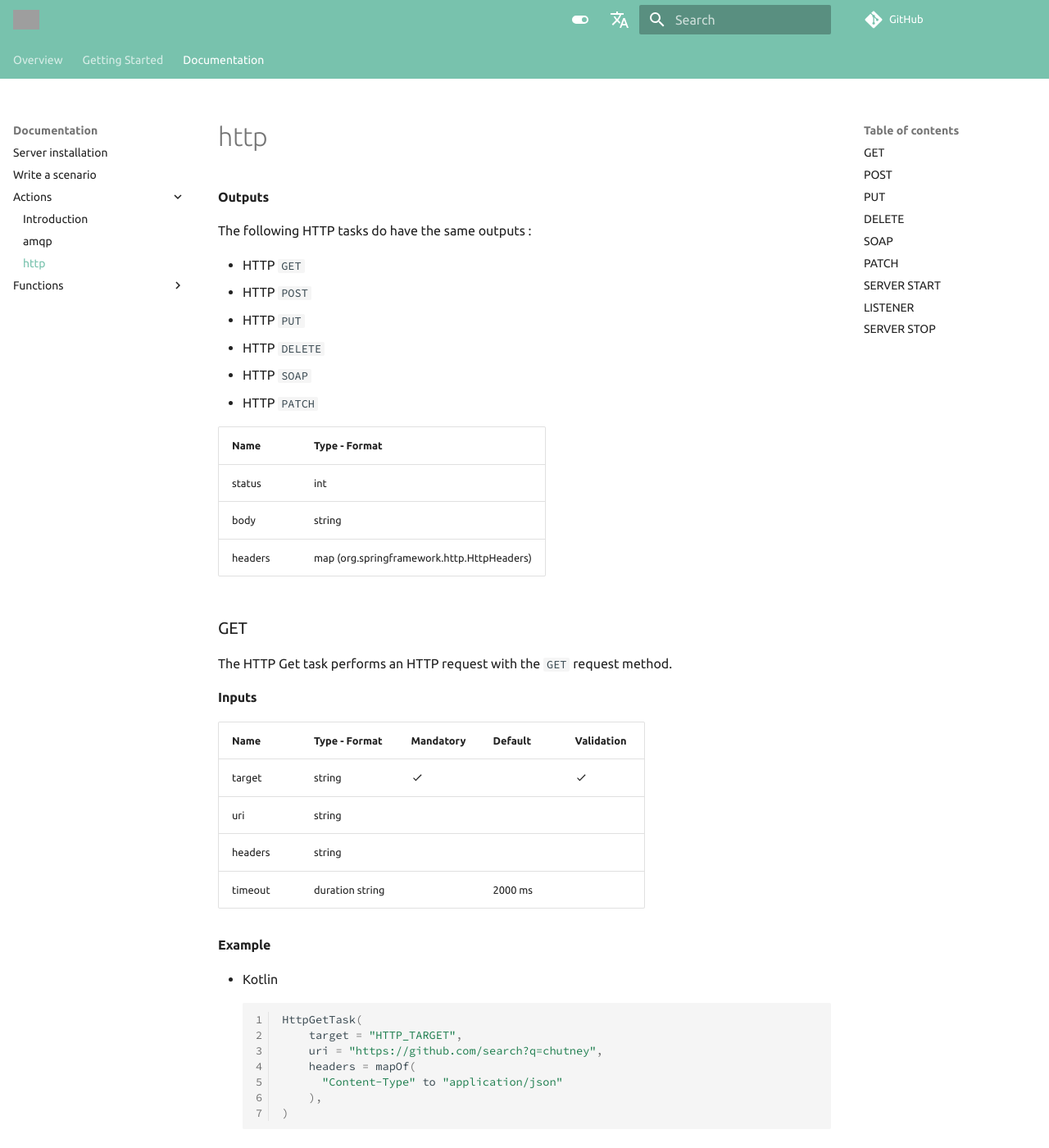
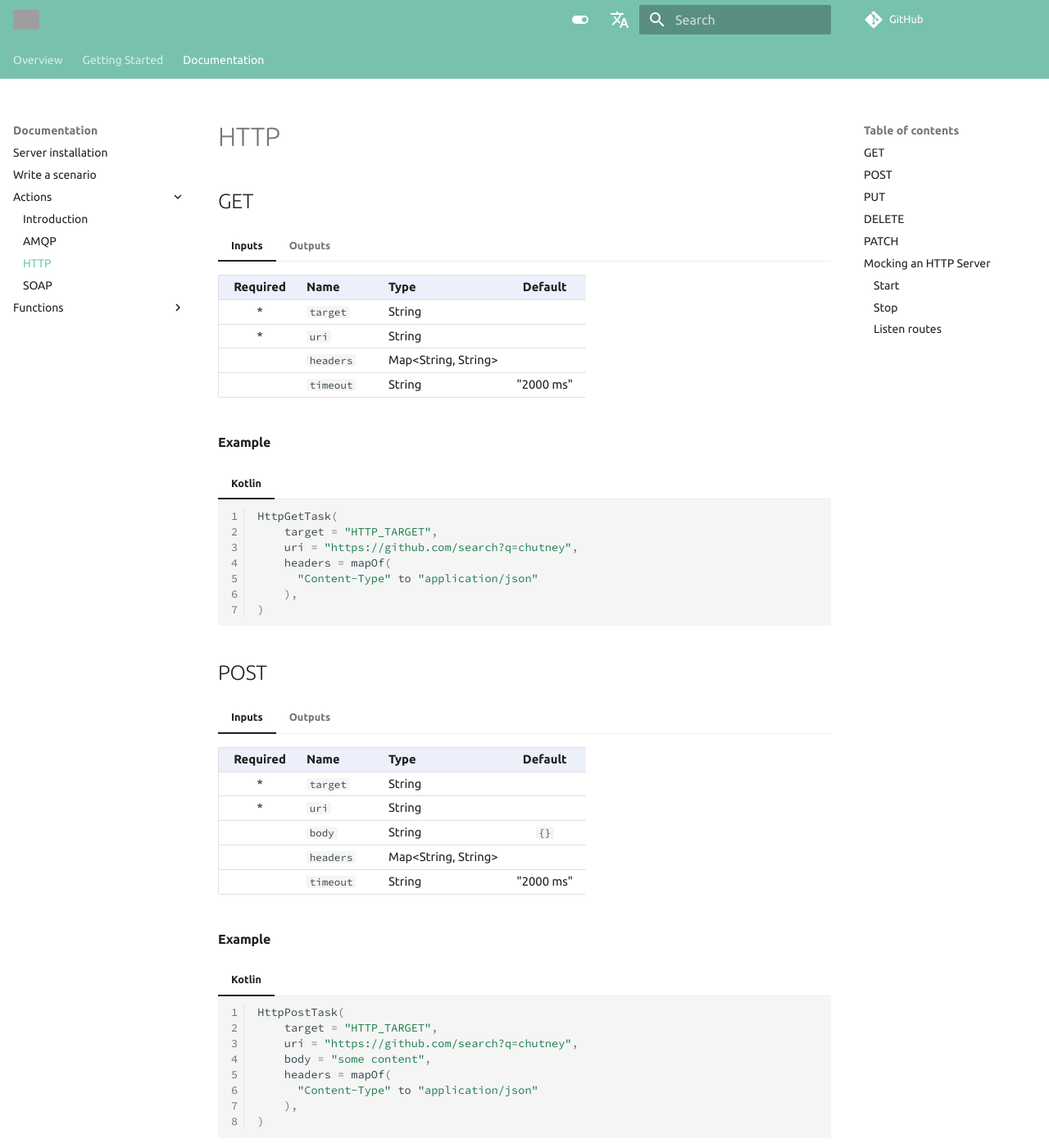
Before and after one commit to chutney-testing/chutney-testing.github.io-legacy, an MkDocs documentation site: the page built from docs/actions/http.md, in a window 1280 px wide and 1400 px high. Shown: the whole window at 82% size. Built offline with MkDocs 1.6.1 and Material for MkDocs 9.7.7, drawn with Linux system fonts in a browser that asks for light colours; comment, search, counter and statistics services are not loaded; some of the changed text lies outside the part shown; grey boxes are pictures that could not be loaded.

Commit message:
style: Change actions template

````diff
--- a/docs/actions/http.md
+++ b/docs/actions/http.md
@@ -1,38 +1,25 @@
-### Outputs
+# GET
 
-The following HTTP tasks do have the same outputs :
+=== "Inputs"
 
-- HTTP `GET`
-- HTTP `POST`
-- HTTP `PUT`
-- HTTP `DELETE`
-- HTTP `SOAP`
-- HTTP `PATCH`
+    | Required | Name      | Type                 |  Default   |
+    |:--------:|:----------|:---------------------|:----------:|
+    |    *     | `target`  | String               |            |
+    |    *     | `uri`     | String               |            |
+    |          | `headers` | Map<String, String\> |            |
+    |          | `timeout` | String               | "2000 ms"  |
 
+=== "Outputs"
 
-| Name    | Type - Format                               |
-|:--------|:--------------------------------------------|
-| status  | int                                         |
-| body    | string                                      |
-| headers | map (org.springframework.http.HttpHeaders)  |
-
-## GET
-
-The HTTP Get task performs an HTTP request with the `GET` request method.
-
-### Inputs
-
-| Name    | Type - Format   | Mandatory        | Default | Validation       |
-|:--------|:----------------|:-----------------|:--------|:-----------------|
-| target  | string          | :material-check: |         | :material-check: |
-| uri     | string          |                  |         |                  |
-| headers | string          |                  |         |                  |
-| timeout | duration string |                  | 2000 ms |                  |
-
+    |      Name | Type            |
+    |----------:|:----------------|
+    |  `status` | int             |
+    |    `body` | String          |
+    | `headers` | [HttpHeaders](https://docs.spring.io/spring-framework/docs/current/javadoc-api/org/springframework/http/HttpHeaders.html) |
 
 ### Example
 
-* Kotlin
+=== "Kotlin"
     ``` kotlin
     HttpGetTask(
         target = "HTTP_TARGET",
@@ -43,23 +30,29 @@ The HTTP Get task performs an HTTP request with the `GET` request method.
     )
     ```
 
-## POST
+# POST
 
-The HTTP Post task performs an HTTP request with the `POST` request method.
+=== "Inputs"
 
-### Inputs
+    | Required | Name      | Type                 |  Default   |
+    |:--------:|:----------|:---------------------|:----------:|
+    |    *     | `target`  | String               |            |
+    |    *     | `uri`     | String               |            |
+    |          | `body`    | String               | `{}`       |
+    |          | `headers` | Map<String, String\> |            |
+    |          | `timeout` | String               | "2000 ms"  |
 
-| Name    | Type - Format   | Mandatory        | Default | Validation       |
-|:--------|:----------------|:-----------------|:--------|:-----------------|
-| target  | string          | :material-check: |         | :material-check: |
-| uri     | string          |                  |         |                  |
-| body    | string          |                  |         |                  |
-| headers | string          |                  |         |                  |
-| timeout | duration string |                  | 2000 ms |                  |
+=== "Outputs"
+
+    |      Name | Type            |
+    |----------:|:----------------|
+    |  `status` | int             |
+    |    `body` | String          |
+    | `headers` | [HttpHeaders](https://docs.spring.io/spring-framework/docs/current/javadoc-api/org/springframework/http/HttpHeaders.html) |
 
 ### Example
 
-* Kotlin
+=== "Kotlin"
     ``` kotlin
     HttpPostTask(
         target = "HTTP_TARGET",
@@ -71,23 +64,29 @@ The HTTP Post task performs an HTTP request with the `POST` request method.
     )
     ```
 
-## PUT
+# PUT
 
-The HTTP Put task performs an HTTP request with the `PUT` request method.
+=== "Inputs"
 
-### Inputs
+    | Required | Name      | Type                 |  Default   |
+    |:--------:|:----------|:---------------------|:----------:|
+    |    *     | `target`  | String               |            |
+    |    *     | `uri`     | String               |            |
+    |          | `body`    | String               | `{}`       |
+    |          | `headers` | Map<String, String\> |            |
+    |          | `timeout` | String               | "2000 ms"  |
 
-| Name    | Type - Format   | Mandatory        | Default | Validation         |
-|:--------|:----------------|:-----------------|:--------|:-------------------|
-| target  | string          | :material-check: |         | :material-check:   |
-| uri     | string          |                  |         |                    |
-| body    | string          |                  |         |                    |
-| headers | string          |                  |         |                    |
-| timeout | duration string |                  | 2000 ms |                    |
+=== "Outputs"
+
+    |      Name | Type            |
+    |----------:|:----------------|
+    |  `status` | int             |
+    |    `body` | String          |
+    | `headers` | [HttpHeaders](https://docs.spring.io/spring-framework/docs/current/javadoc-api/org/springframework/http/HttpHeaders.html) |
 
 ### Example
 
-* Kotlin
+=== "Kotlin"
     ``` kotlin
     HttpPutTask(
         target = "HTTP_TARGET",
@@ -99,23 +98,29 @@ The HTTP Put task performs an HTTP request with the `PUT` request method.
     )
     ```
 
-## DELETE
+# DELETE
 
-The HTTP Delete task performs an HTTP request with the `DELETE` request method.
+=== "Inputs"
 
-### Inputs
+    | Required | Name      | Type                 |  Default   |
+    |:--------:|:----------|:---------------------|:----------:|
+    |    *     | `target`  | String               |            |
+    |    *     | `uri`     | String               |            |
+    |          | `headers` | Map<String, String\> |            |
+    |          | `timeout` | String               | "2000 ms"  |
 
-| Name    | Type - Format   | Mandatory          | Default | Validation       |
-|:--------|:----------------|:-------------------|:--------|:-----------------|
-| target  | string          | :material-check:   |         | :material-check: |
-| uri     | string          |                    |         |                  |
-| headers | string          |                    |         |                  |
-| timeout | duration string |                    | 2000 ms |                  |
+=== "Outputs"
+
+    |      Name | Type            |
+    |----------:|:----------------|
+    |  `status` | int             |
+    |    `body` | String          |
+    | `headers` | [HttpHeaders](https://docs.spring.io/spring-framework/docs/current/javadoc-api/org/springframework/http/HttpHeaders.html) |
 
 
 ### Example
 
-* Kotlin
+=== "Kotlin"
     ``` kotlin
     HttpDeleteTask(
         target = "HTTP_TARGET",
@@ -126,52 +131,29 @@ The HTTP Delete task performs an HTTP request with the `DELETE` request method.
     )
     ```
 
-## SOAP
+# PATCH
 
-### Inputs
+=== "Inputs"
 
-| Name    | Type - Format   | Mandatory        | Default | Validation       |
-|:--------|:----------------|:-----------------|:--------|:-----------------|
-| target  | string          | :material-check: |         | :material-check: |
-| uri     | string          |                  |         |                  |
-| body    | string          |                  |         |                  |
-| username| string          |                  |         |                  |
-| password| string          |                  |         |                  |
-| timeout | duration string |                  | 2000 ms |                  |
-| headers | string          |                  |         |                  |
+    | Required | Name      | Type                 |  Default   |
+    |:--------:|:----------|:---------------------|:----------:|
+    |    *     | `target`  | String               |            |
+    |    *     | `uri`     | String               |            |
+    |          | `body`    | String               | `{}`       |
+    |          | `headers` | Map<String, String\> |            |
+    |          | `timeout` | String               | "2000 ms"  |
+
+=== "Outputs"
+
+    |      Name | Type            |
+    |----------:|:----------------|
+    |  `status` | int             |
+    |    `body` | String          |
+    | `headers` | [HttpHeaders](https://docs.spring.io/spring-framework/docs/current/javadoc-api/org/springframework/http/HttpHeaders.html) |
 
 ### Example
 
-* Kotlin
-    ``` kotlin
-    HttpSoapTask(
-        target = "HTTP_TARGET",
-        uri = "https://github.com/search?q=chutney",
-        username = "userprivate",
-        password = "userpassword",
-        headers = mapOf(
-          "Content-Type" to "application/json"
-        ),
-    )
-    ```
-
-## PATCH
-
-The HTTP Patch task performs an HTTP request with the `PATCH` request method.
-
-### Inputs
-
-| Name    | Type - Format   | Mandatory        | Default | Validation       |
-|:--------|:----------------|:-----------------|:--------|:-----------------|
-| target  | string          | :material-check: |         | :material-check: |
-| uri     | string          |                  |         |                  |
-| body    | string          |                  |         |                  |
-| headers | string          |                  |         |                  |
-| timeout | duration string |                  | 2000 ms |                  |
-
-### Example
-
-* Kotlin
+=== "Kotlin"
     ``` kotlin
     HttpPatchTask(
         target = "HTTP_TARGET",
@@ -182,30 +164,31 @@ The HTTP Patch task performs an HTTP request with the `PATCH` request method.
         ),
     )
     ```
+# Mocking an HTTP Server
 
-## SERVER START
+## Start
 
-### Outputs
+This action automatically registers a teardown to stop the server at the end of the scenario.
 
-| Name         | Type - Format                               |
-|:-------------|:--------------------------------------------|
-| httpsServer  | WireMockServer                              |
-| finally      | https-server-stop                           |
+=== "Inputs"
 
-### Inputs
+    | Required | Name                  | Type   | Default |
+    |:--------:|:----------------------|:-------|:-------:|
+    |          | `port`                | String |  8443   |
+    |          | `truststore-path`     | String |         |
+    |          | `truststore-password` | String |         |
+    |          | `keystore-path`       | String |         |
+    |          | `keystore-password`   | String |         |
 
-| Name                      | Type - Format   | Mandatory | Default | Validation |
-|:--------------------------|:----------------|:----------|:--------|:-----------|
-| port                      | string          |           |  8443   |            |
-| truststore-path           | string          |           |         |            |
-| truststore-password       | string          |           |         |            |
-| keystore-path             | string          |           |         |            |
-| keystore-password         | string          |           |         |            |
-| key-password              | string          |           |         |            |
+=== "Outputs"
+
+    |         Name | Type                                                                                                                                 |
+    |-------------:|:-------------------------------------------------------------------------------------------------------------------------------------|
+    | httpsServer  | [WireMockServer](https://github.com/wiremock/wiremock/blob/master/src/main/java/com/github/tomakehurst/wiremock/WireMockServer.java) |
 
 ### Example
 
-* Kotlin
+=== "Kotlin"
     ``` kotlin
     HttpServerStartTask(
         port = "8443",
@@ -217,36 +200,46 @@ The HTTP Patch task performs an HTTP request with the `PATCH` request method.
         ),
     )
     ```
+## Stop
 
-## LISTENER
+=== "Inputs"
 
-The HTTP Listener task performs an HTTP request with any requested method you give as verb that can be :
-
-- `GET`
-- `POST`
-- `PUT`
-- `DELETE`
-- `SOAP`
-- `PATCH`
-
-### Outputs
-
-| Name    | Type - Format                                                   |
-|:--------|:----------------------------------------------------------------|
-| requests| list com.github.tomakehurst.wiremock.verification.LoggedRequest |
-
-### Inputs
-
-| Name                      | Type - Format   | Mandatory | Default | Validation |
-|:--------------------------|:----------------|:----------|:--------|:-----------|
-| https-server              | WireMockServer  |           |         |            |
-| uri                       | string          |           |         |            |
-| verb                      | string          |           |         |            |
-| expected-message-count    | string          |           |  1      |            |
+    | Required | Name         | Type           | Default |
+    |:--------:|:-------------|:---------------|:-------:|
+    |   *      | https-server | [WireMockServer](https://github.com/wiremock/wiremock/blob/master/src/main/java/com/github/tomakehurst/wiremock/WireMockServer.java) |         |
 
 ### Example
 
-* Kotlin
+=== "Kotlin"
+    ``` kotlin
+    HttpServerStopTask(
+        https-server = "${#httpsServer}",
+    )
+    ```
+
+## Listen routes
+
+This actions allows you to check wich requests have been received by a wiremock server.
+Available verbs are : `GET`, `POST`, `PUT`, `DELETE`, `PATCH`, `OPTIONS`, `HEAD`, `TRACE`, `ANY`
+
+=== "Inputs"
+
+    | Required | Name                     | Type                                                                                                                                    | Default |
+    |:--------:|:-------------------------|:----------------------------------------------------------------------------------------------------------------------------------------|:-------:|
+    |    *     | `https-server`           | [WireMockServer](https://www.javadoc.io/doc/com.github.tomakehurst/wiremock/latest/com/github/tomakehurst/wiremock/WireMockServer.html) |         |
+    |    *     | `uri`                    | String (regex)                                                                                                                          |         |
+    |    *     | `verb`                   | String                                                                                                                                  |         |
+    |          | `expected-message-count` | String                                                                                                                                  |    1    |
+
+=== "Outputs"
+
+    |      Name | Type                     |
+    |----------:|:-------------------------|
+    | requests  | List<[LoggedRequest](https://www.javadoc.io/doc/com.github.tomakehurst/wiremock/latest/com/github/tomakehurst/wiremock/verification/LoggedRequest.html)\> |
+
+### Example
+
+=== "Kotlin"
     ``` kotlin
     HttpListenerTask(
         https-server = "${#httpsServer}",
@@ -255,20 +248,3 @@ The HTTP Listener task performs an HTTP request with any requested method you gi
         expected-message-count = "1",
     )
     ```
-
-## SERVER STOP
-
-### Inputs
-
-| Name          | Type - Format   | Mandatory | Default | Validation       |
-|:--------------|:----------------|:----------|:--------|:-----------------|
-| https-server  | WireMockServer  |           |         | :material-check: |
-
-### Example
-
-* Kotlin
-    ``` kotlin
-    HttpServerStopTask(
-        https-server = "${#httpsServer}",
-    )
-    ```
--- a/docs/stylesheets/extra.css
+++ b/docs/stylesheets/extra.css
@@ -29,3 +29,21 @@
 .md-grid {
   max-width: 2160px;
 }
+
+thead {
+  background-color: rgba(68,138,255,.1);
+  filter: brightness(0.8);
+}
+
+.md-typeset__table {
+  line-height: 1;
+}
+
+.md-typeset__table table:not([class]) {
+  font-size: .74rem;
+  border-right: none;
+}
+
+.md-typeset__table table:not([class]) td, .md-typeset__table table:not([class]) th {
+  padding: 7px;
+}
--- a/mkdocs.yml
+++ b/mkdocs.yml
@@ -23,8 +23,9 @@ nav:
     - Write a scenario: getting_started/write
     - Actions:
         - Introduction: actions/introduction.md
-        - amqp: actions/amqp.md
-        - http: actions/http.md
+        - AMQP: actions/amqp.md
+        - HTTP: actions/http.md
+        - SOAP: actions/soap.md
     - Functions:
       - Classpath: functions/classpath.md
       - Dates & Time: functions/datetime.md
````
Also changed, not shown: docs/actions/amqp.md (+95 -94 lines), docs/actions/soap.md (added, +34 -0 lines).
